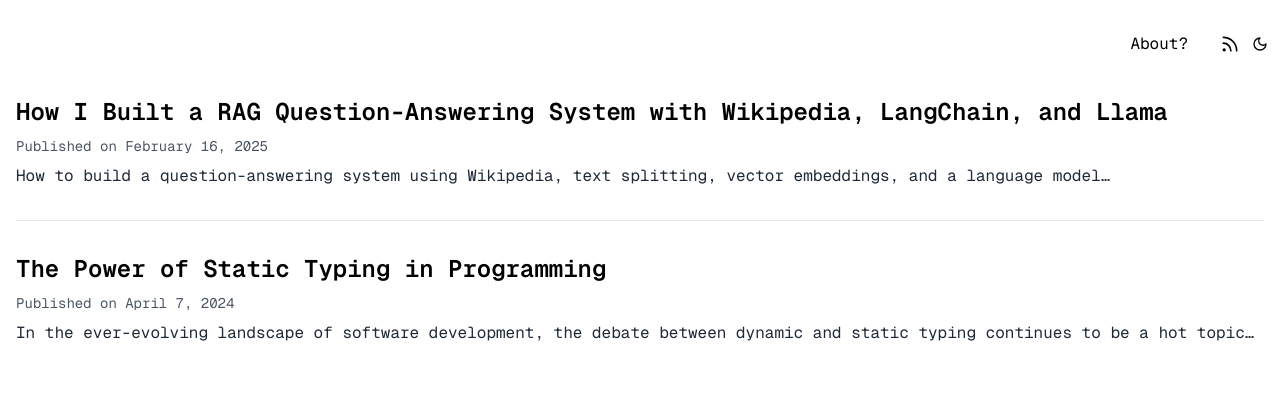
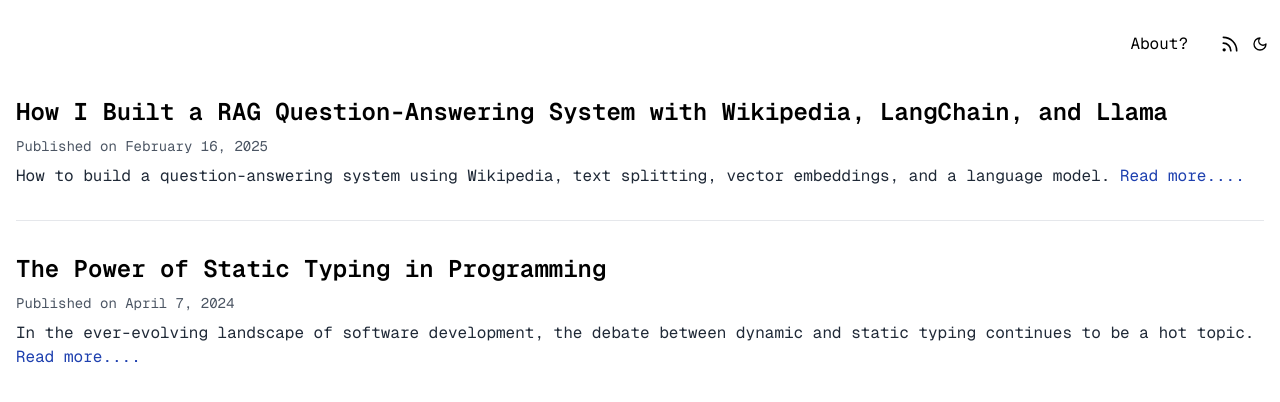
Before and after one commit to Ahamed-Favas/mdx-folio, a Next.js app: page / in a window 1280 px wide. Shown: the top 402 px of the page. Built offline with nearby package versions, Linux system fonts and the light colour scheme.

Commit message:
added read more

```diff
--- a/app/page.tsx
+++ b/app/page.tsx
@@ -17,7 +17,10 @@
                 <p className="text-sm text-gray-600 dark:text-gray-500 mb-2">
                   {`Published on ${article.formattedDate}`}
                 </p>
-                <p className="text-gray-800 dark:text-gray-400">{`${article.summary.replace(/\.+$/,"").trim() + "…"}`}</p>
+                <p className="text-gray-800 dark:text-gray-400">
+                  {article.summary + " "}
+                  <span className="text-blue-800">{'Read more....'}</span>
+                </p>
               </Link>
             </article>
             {index < articleTitles.length - 1 && (
```
